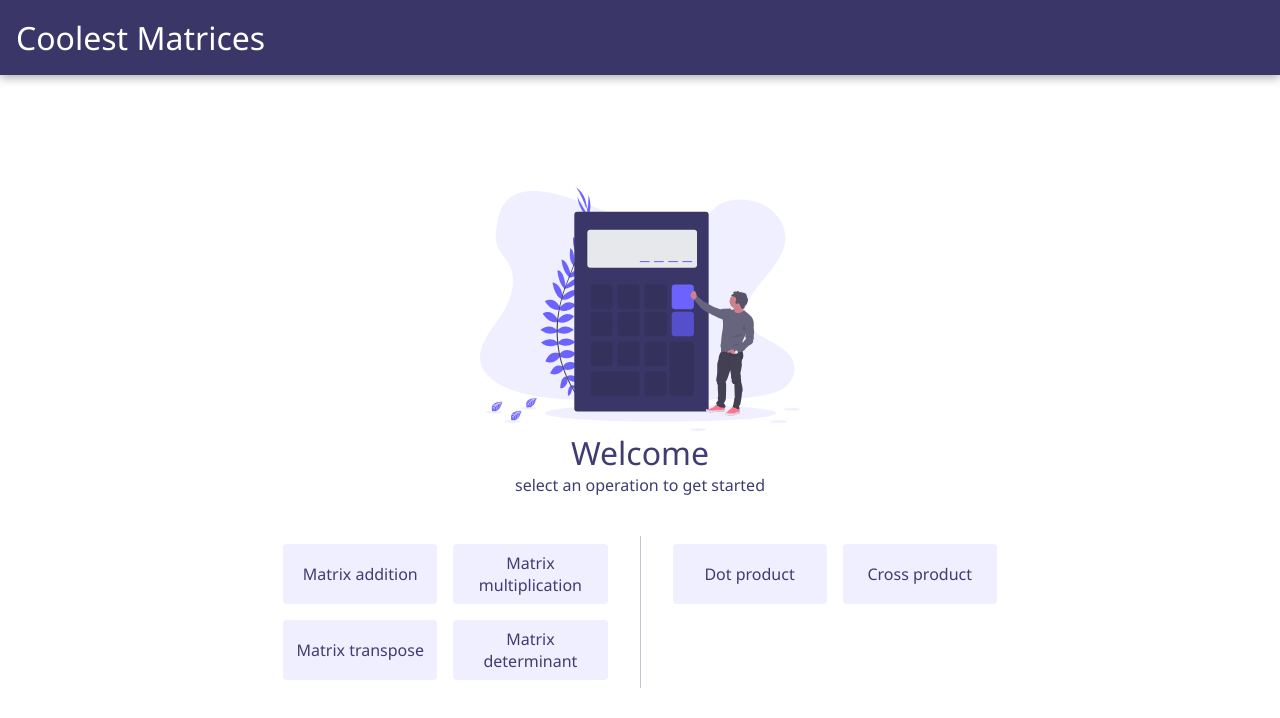
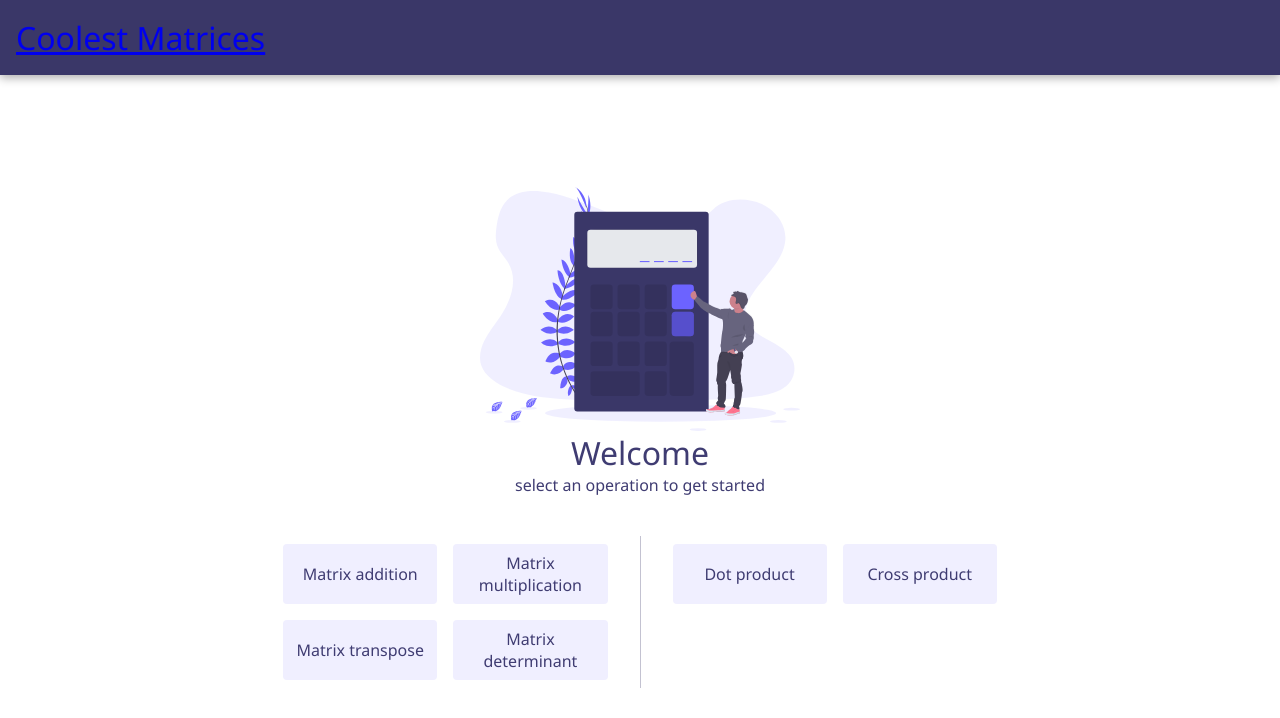
Before and after one commit to nitzanhen/matrices, a React (Vite) app in the folder packages/frontend-react/: page / in a window 1280 px wide. Shown: the top 718 px of the page. Built offline with nearby package versions, Linux system fonts and the light colour scheme.

Commit message:
Add home link in topbar title

```diff
--- a/packages/frontend-react/src/components/TopBar.tsx
+++ b/packages/frontend-react/src/components/TopBar.tsx
@@ -1,5 +1,6 @@
 import React from "react";
 import { createUseStyles } from "react-jss";
+import { Link as RouterLink } from "react-router-dom";
 
 const useStyles = createUseStyles(
   {
@@ -18,7 +19,9 @@
 
   return (
     <div className={classes.root}>
-      <h1>Coolest Matrices</h1>
+      <h1>
+        <RouterLink to="/">Coolest Matrices</RouterLink>
+      </h1>
     </div>
   );
 };
```
